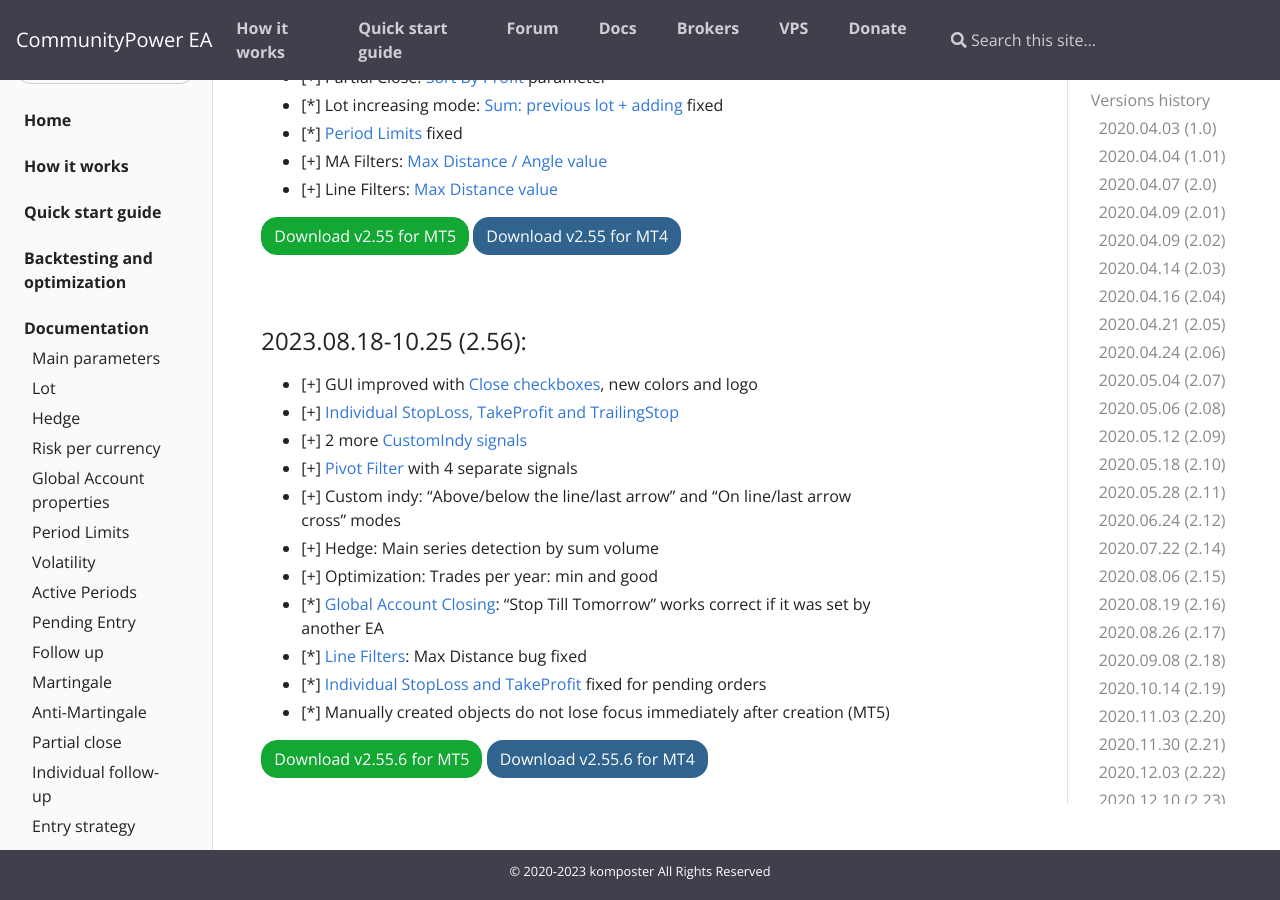
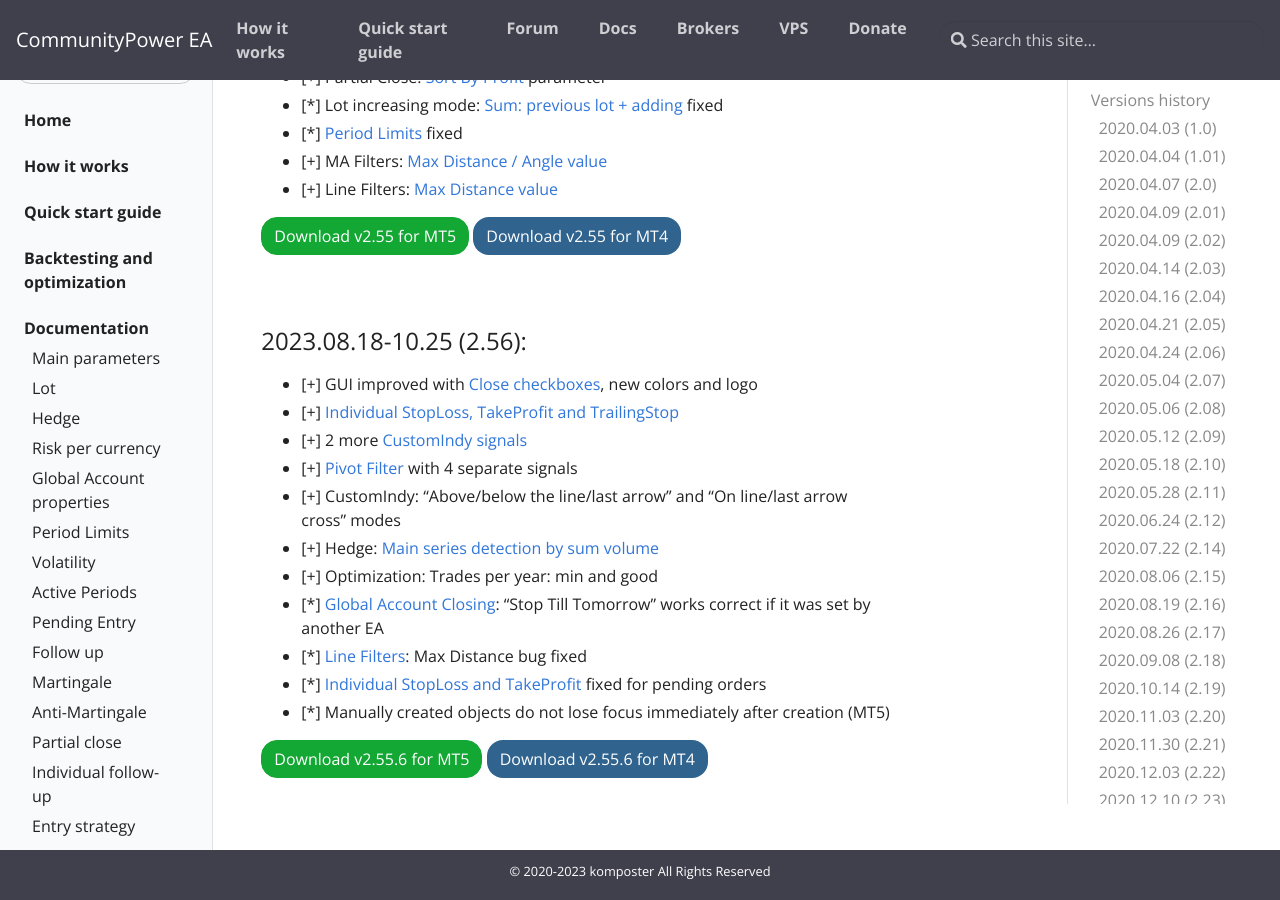
Before and after one commit to komposter/CommunityPowerEA.com, a Jekyll site: the page built from _docs/versions-history.md, in a window 1280 px wide and 900 px high, scrolled down 20193 px. Built offline with Jekyll 4.4.1, drawn with Linux system fonts in a browser that asks for light colours.

Commit message:
Content change

```diff
--- a/_docs/versions-history.md
+++ b/_docs/versions-history.md
@@ -694,8 +694,8 @@
 * [+] [Individual StopLoss, TakeProfit and TrailingStop](/docs/individual-follow-up#individual-stoploss)
 * [+] 2 more [CustomIndy signals](/docs/signals-and-filters#custom-indicators)
 * [+] [Pivot Filter](/docs/signals-and-filters#pivot-filter) with 4 separate signals
-* [+] Custom indy: "Above/below the line/last arrow" and "On line/last arrow cross" modes
-* [+] Hedge: Main series detection by sum volume
+* [+] CustomIndy: "Above/below the line/last arrow" and "On line/last arrow cross" modes
+* [+] Hedge: [Main series detection by sum volume](/docs/hedge#main-series-detection-by-sum-volume)
 * [+] Optimization: Trades per year: min and good
 * [*] [Global Account Closing](/docs/global-account-properties): "Stop Till Tomorrow" works correct if it was set by another EA
 * [*] [Line Filters](/docs/signals-and-filters#line-filters): Max Distance bug fixed
```
Also changed, not shown: _docs/hedge.md (+2 -2 lines).
